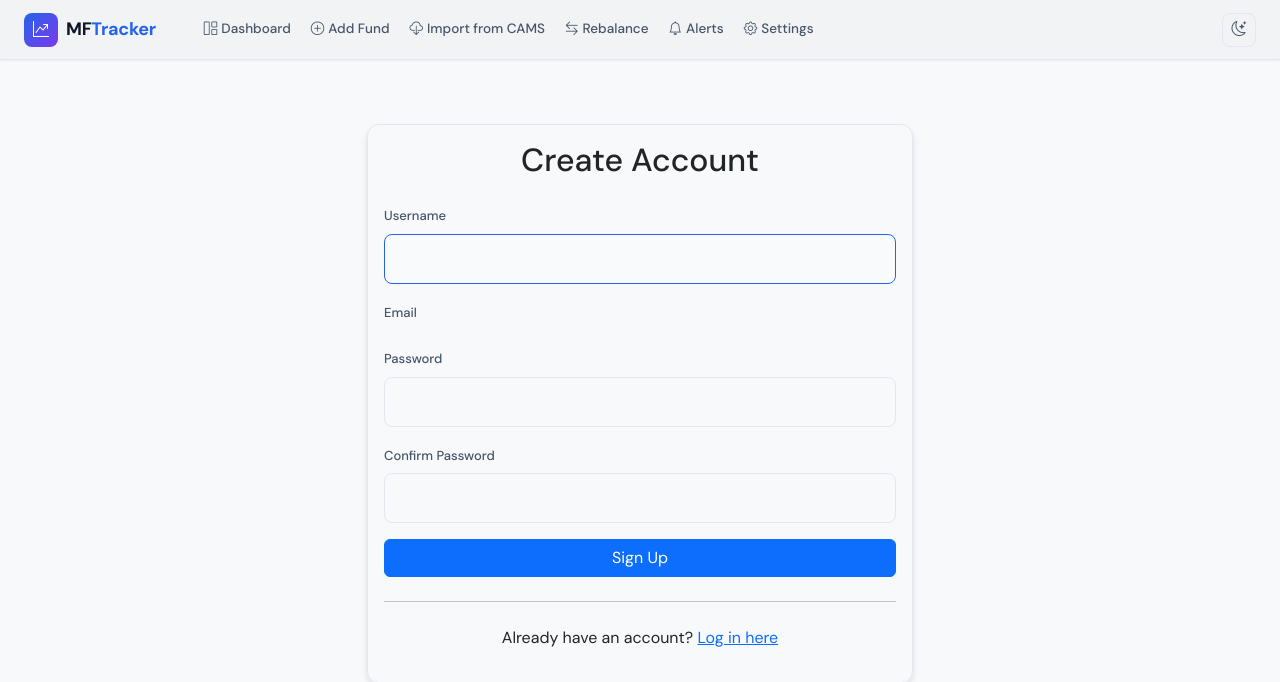
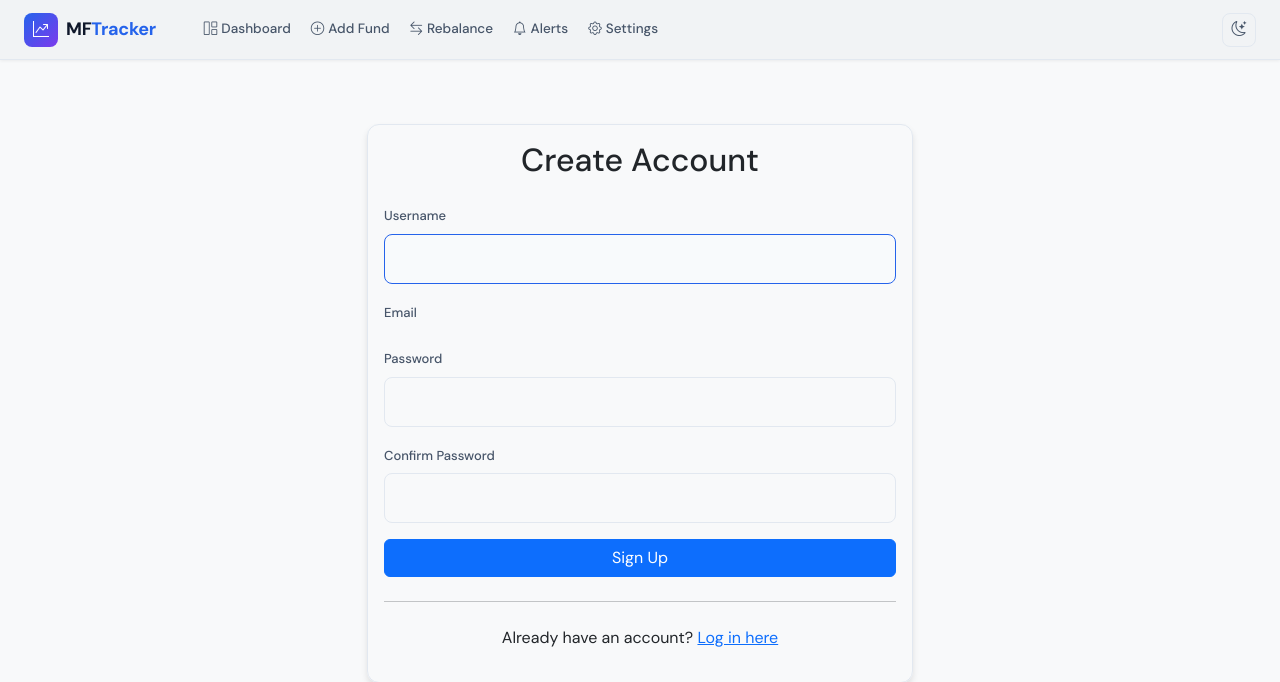
Before and after one commit to akhilvp07/mftracker, a Django app: page /accounts/signup/ in a window 1280 px wide. Shown: the top 682 px of the page. Run offline with Django 5.2, Linux system fonts and the light colour scheme.

Commit message:
Remove 'Import from CAMS' from top navigation menu
- CAS Import is now prominently displayed on dashboard homepage
- Avoids duplication and reduces menu clutter

```diff
--- a/templates/base/base.html
+++ b/templates/base/base.html
@@ -116,11 +116,6 @@
           </a>
         </li>
         <li class="nav-item">
-          <a class="nav-link {% if request.resolver_match.url_name in 'cas_import cas_unified' %}active{% endif %}" href="/dashboard/cas-import/">
-            <i class="bi bi-cloud-download me-1"></i>Import from CAMS
-          </a>
-        </li>
-        <li class="nav-item">
           <a class="nav-link {% if request.resolver_match.url_name == 'rebalance' %}active{% endif %}" href="/dashboard/rebalance/">
             <i class="bi bi-arrow-left-right me-1"></i>Rebalance
           </a>
```
